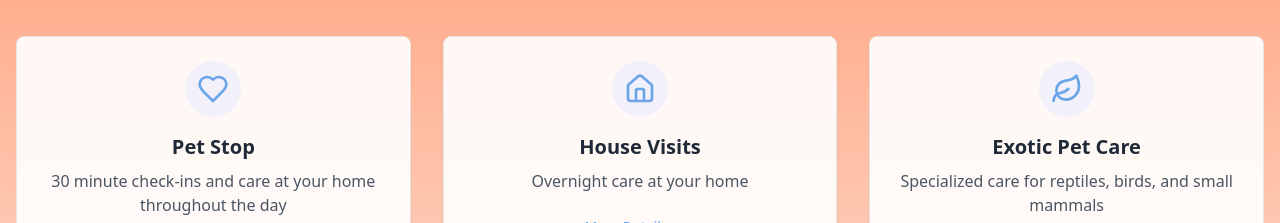
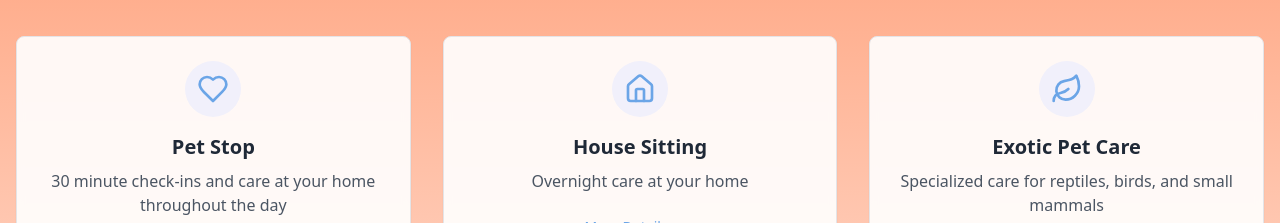
Before and after one commit to lg00d/thegoodsitter, a React (Vite) app: page / in a window 1280 px wide. Shown: the part 860-1083 px from the top of the page. Built offline with nearby package versions, Linux system fonts and the light colour scheme.

Commit message:
Update House Visits card title
Update the title of the "House Visits" service card to "House Sitting".

```diff
--- a/src/components/ServicesSection.tsx
+++ b/src/components/ServicesSection.tsx
@@ -19,7 +19,7 @@ const services = [
   },
   {
     icon: <Home className="w-7 h-7 md:w-8 md:h-8 text-[#6BA5E7]" />,
-    title: "House Visits",
+    title: "House Sitting",
     description: "Overnight care at your home",
     details: [
       "Extended evening and morning care",
```
